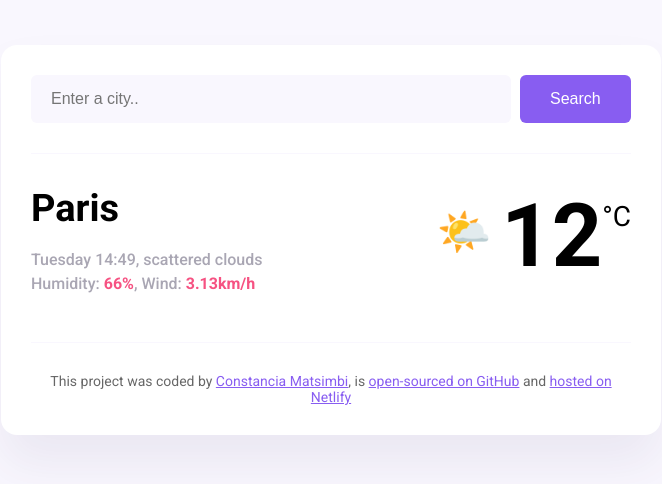
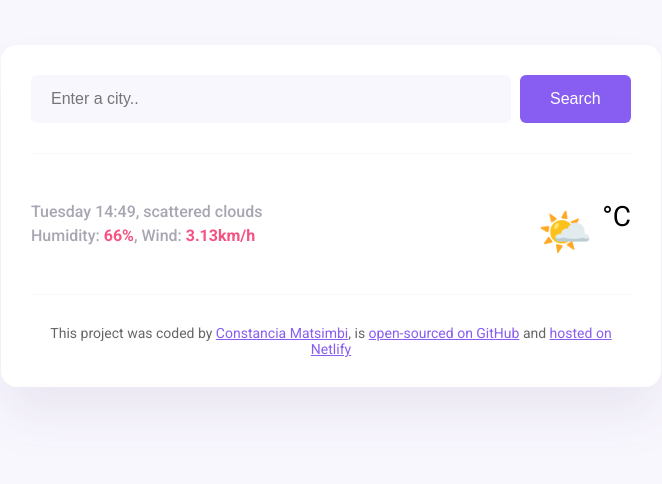
Before and after one commit to HappinessGR/metoe-app, a plain HTML site: page index.html in a window 1280 px wide. Shown: the whole page, without its empty margins (309-971 px from the left). Drawn offline with nearby package versions, Linux system fonts and the light colour scheme; no server answers.

Commit message:
removed paris and temperature

```diff
--- a/index.html
+++ b/index.html
@@ -30,7 +30,7 @@
       <main>
         <div class="weather-app-data">
           <div>
-            <h1 class="weather-app-city" id="city-name">Paris</h1>
+            <h1 class="weather-app-city" id="city-name"></h1>
             <p class="weather-app-details">
               Tuesday 14:49, scattered clouds
               <br />
@@ -39,7 +39,7 @@
           </div>
           <div class="weather-app-temperature-container">
             <div class="weather-app-icon">🌤️</div>
-            <div class="weather-app-temperature" id="temperature">12</div>
+            <div class="weather-app-temperature" id="temperature"></div>
             <div class="weatehr-app-unit">°C</div>
           </div>
         </div>
```
